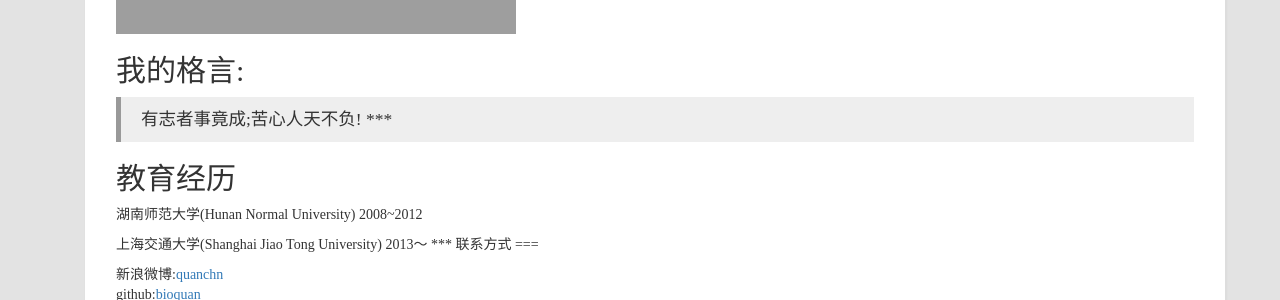
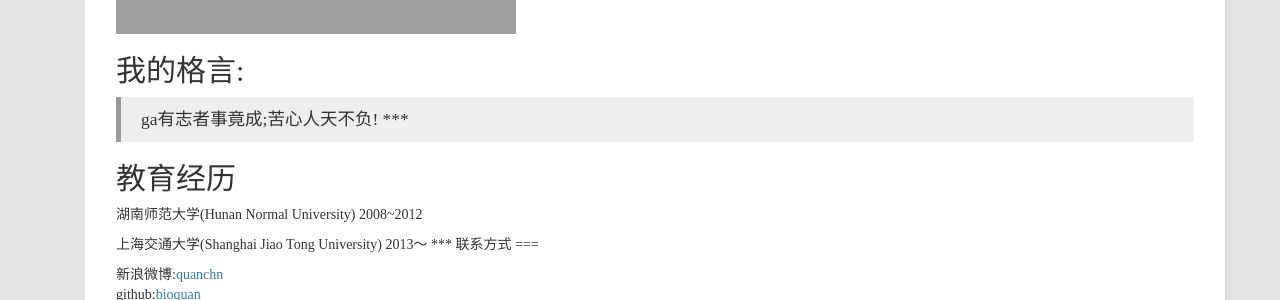
Before and after one commit to bioquan/quanweb, a Jekyll site: the page built from about.md, in a window 1280 px wide. Shown: the part 408-708 px from the top of the page. Built offline with Jekyll 4.4.1, drawn with Linux system fonts in a browser that asks for light colours; nearby versions of some CDN libraries; comment, search, counter and statistics services are not loaded.

Commit message:
11th post

```diff
--- a/_config.yml
+++ b/_config.yml
@@ -20,7 +20,7 @@ kramdown:
 
 
 # 地址设置
-baseurl: ""
+baseurl: "http://bioquan.github.io/quanweb/"
 url: "http://bioquan.github.io/quanweb/"
 
 
--- a/about.md
+++ b/about.md
@@ -9,7 +9,7 @@ permalink: /about/
 
 ##我的格言:
 
-> 有志者事竟成;苦心人天不负!
+> ga有志者事竟成;苦心人天不负!
 ***
 
 ##教育经历
```
